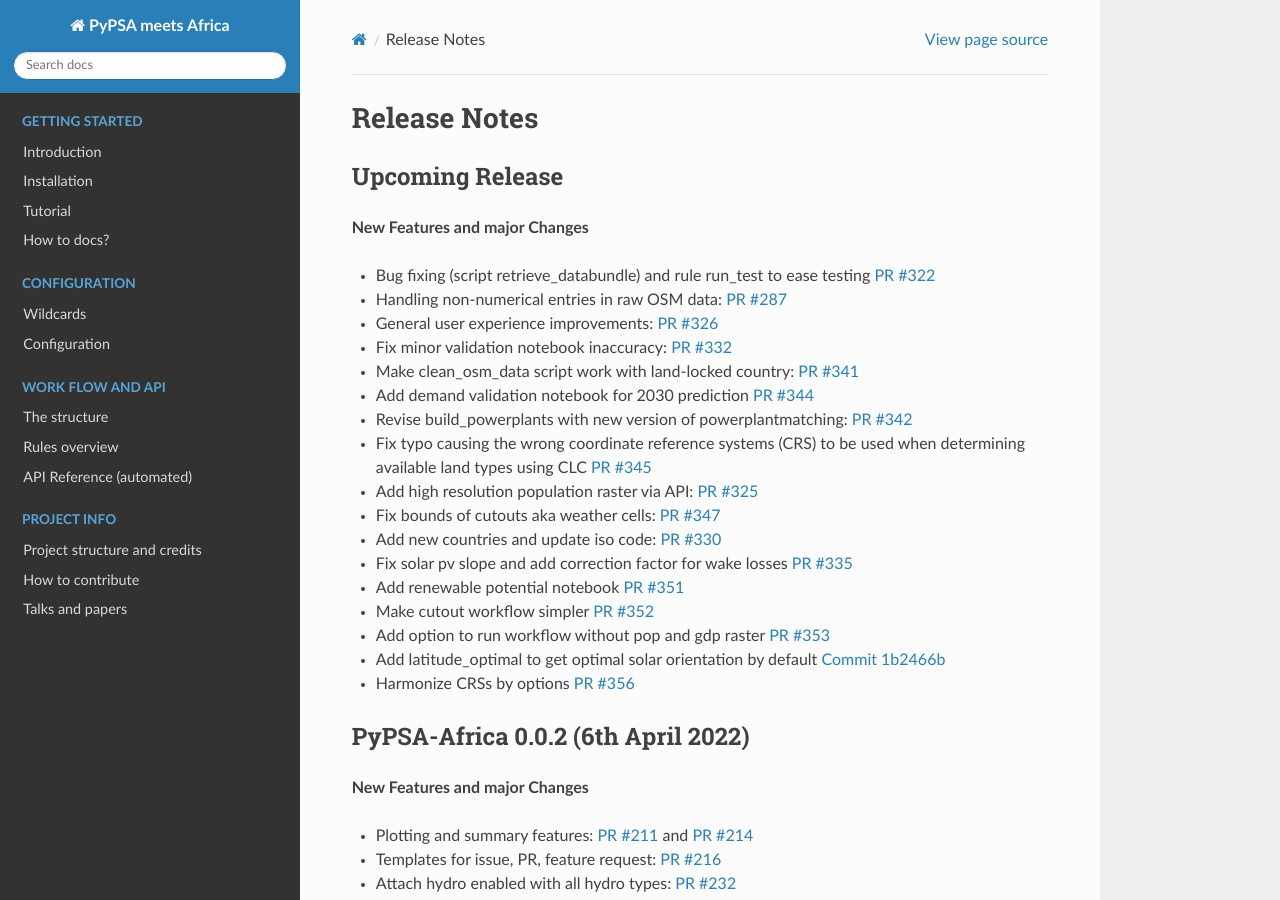
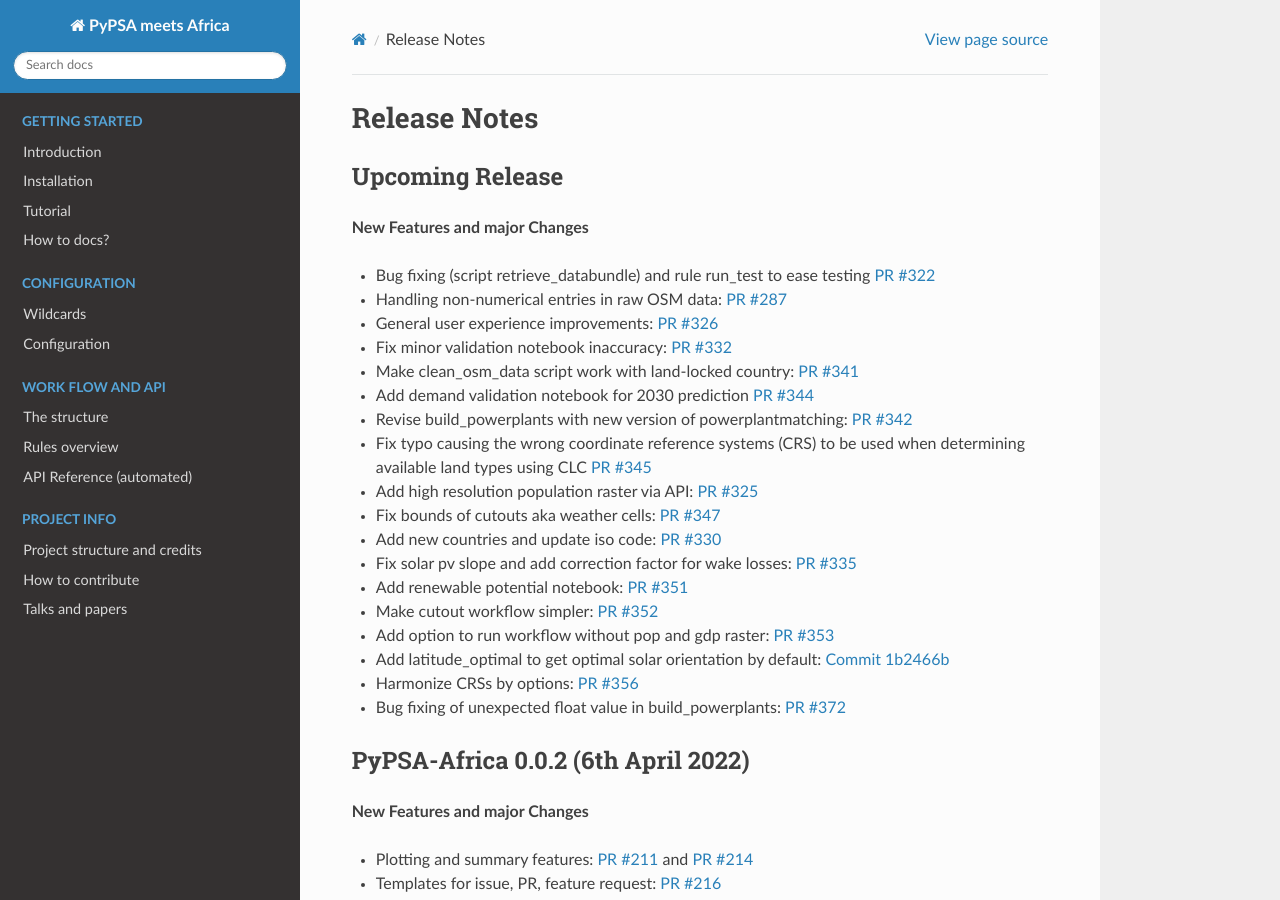
Before and after one commit to pypsa-meets-earth/pypsa-earth, a Sphinx documentation site: the page built from doc/release_notes.rst, in a window 1280 px wide and 900 px high. Built offline with Sphinx 7.4.7 and the Read the Docs theme 2.0.0, drawn with Linux system fonts in a browser that asks for light colours; pages that are not in the unit, such as notebooks, are missing from menus.

Commit message:
Add release notes

```diff
--- a/doc/release_notes.rst
+++ b/doc/release_notes.rst
@@ -35,18 +35,19 @@
 
 * Add new countries and update iso code: `PR #330 <https://github.com/pypsa-meets-africa/pypsa-africa/pull/330>`_
 
-* Fix solar pv slope and add correction factor for wake losses `PR #335 <https://github.com/pypsa-meets-africa/pypsa-africa/pull/350>`_
+* Fix solar pv slope and add correction factor for wake losses: `PR #335 <https://github.com/pypsa-meets-africa/pypsa-africa/pull/350>`_
 
-* Add renewable potential notebook `PR #351 <https://github.com/pypsa-meets-africa/pypsa-africa/pull/351>`_
+* Add renewable potential notebook: `PR #351 <https://github.com/pypsa-meets-africa/pypsa-africa/pull/351>`_
 
-* Make cutout workflow simpler `PR #352 <https://github.com/pypsa-meets-africa/pypsa-africa/pull/352>`_
+* Make cutout workflow simpler: `PR #352 <https://github.com/pypsa-meets-africa/pypsa-africa/pull/352>`_
 
-* Add option to run workflow without pop and gdp raster `PR #353 <https://github.com/pypsa-meets-africa/pypsa-africa/pull/353>`_
+* Add option to run workflow without pop and gdp raster: `PR #353 <https://github.com/pypsa-meets-africa/pypsa-africa/pull/353>`_
 
-* Add latitude_optimal to get optimal solar orientation by default `Commit 1b2466b <https://github.com/pypsa-meets-africa/pypsa-africa/commit/de7d32be8807e4fc42486a60184f45680612fd46>`_
+* Add latitude_optimal to get optimal solar orientation by default: `Commit 1b2466b <https://github.com/pypsa-meets-africa/pypsa-africa/commit/de7d32be8807e4fc42486a60184f45680612fd46>`_
 
-* Harmonize CRSs by options `PR #356 <https://github.com/pypsa-meets-africa/pypsa-africa/pull/356>`_
+* Harmonize CRSs by options: `PR #356 <https://github.com/pypsa-meets-africa/pypsa-africa/pull/356>`_
 
+* Bug fixing of unexpected float value in build_powerplants: `PR #372 <https://github.com/pypsa-meets-africa/pypsa-africa/pull/372>`_
 
 PyPSA-Africa 0.0.2 (6th April 2022)
 =====================================
```
